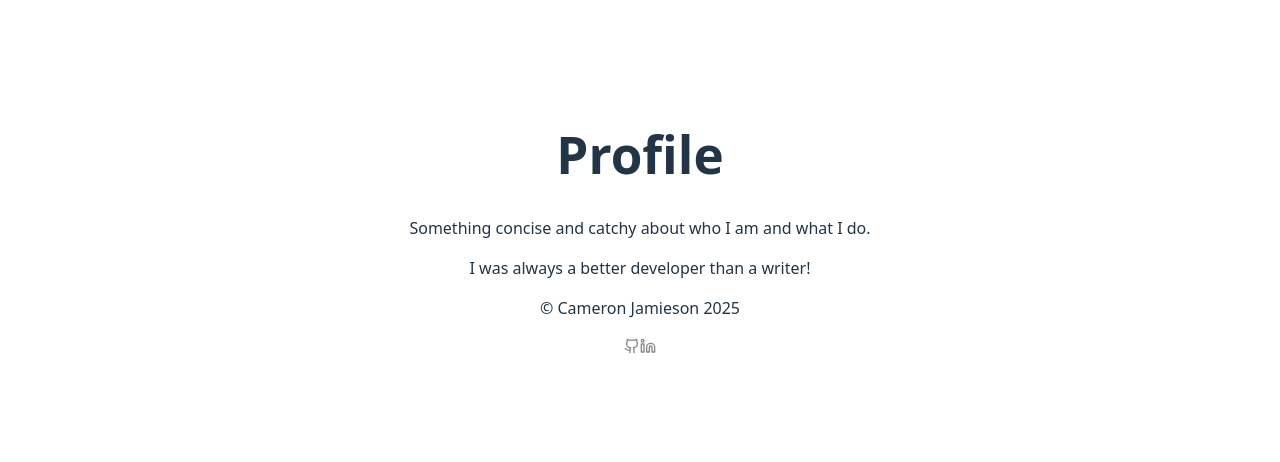
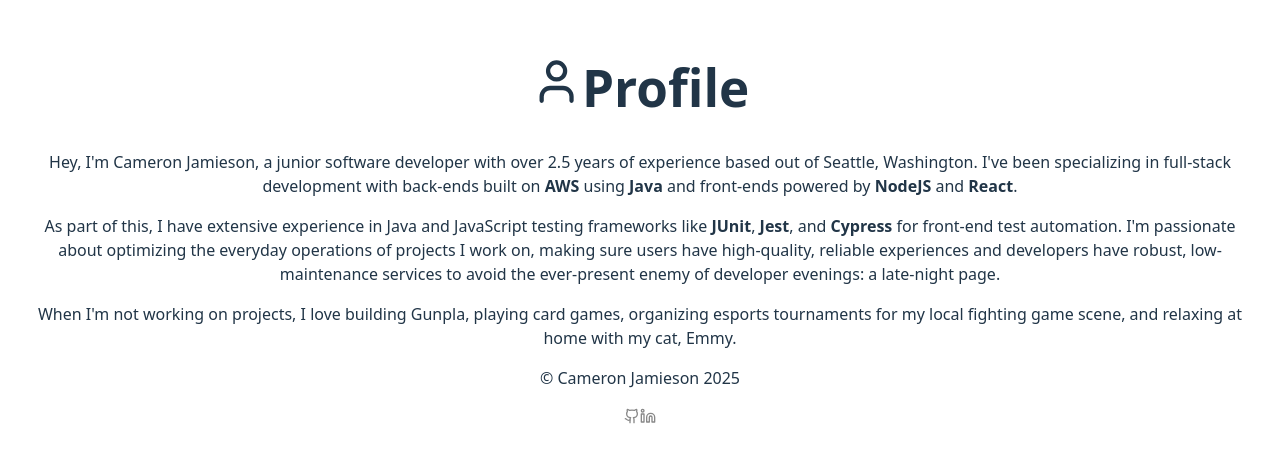
Before and after one commit to Camemes19/personal-web, a React (Vite) app: page / in a window 1280 px wide. Shown: the part 174-636 px from the top of the page. Built offline with nearby package versions, Linux system fonts and the light colour scheme.

Commit message:
feat: small commit, adds profile block to about page

```diff
--- a/src/About.jsx
+++ b/src/About.jsx
@@ -1,19 +1,39 @@
-
+import {LuUser} from "react-icons/lu";
 
 function About() {
 
 
     return (
         <div>
-            <h1>Profile</h1>
+            <h1>
+                <LuUser/>
+                Profile
+            </h1>
             <p>
-                Something concise and catchy about who I am and what I do.
+                Hey, I'm Cameron Jamieson, a junior software developer with over 2.5 years of experience based out of
+                Seattle, Washington. I've been specializing in full-stack development with back-ends built
+                on <b>AWS</b> using <b>Java</b> and front-ends powered by <b>NodeJS</b> and <b>React</b>.
             </p>
             <p>
-                I was always a better developer than a writer!
+                As part of this, I have extensive experience in Java and JavaScript testing frameworks
+                like <b>JUnit</b>, <b>Jest</b>, and <b>Cypress</b> for front-end test automation. I'm passionate about
+                optimizing the everyday operations of projects I work on, making sure users have high-quality, reliable
+                experiences and developers have robust, low-maintenance services to avoid the ever-present enemy of
+                developer evenings: a late-night page.
+            </p>
+            <p>
+                When I'm not working on projects, I love building Gunpla, playing card games, organizing esports
+                tournaments for my local fighting game scene, and relaxing at home with my cat, Emmy.
             </p>
         </div>
     )
+    /** TODO Add sections for:
+     *  - Work Experience/Education
+     *  - CONTACT INFO
+     *  - Achievements/Skills/Certifications
+     *  - Projects?? Maybe a separate page
+     *  - Something fun/interactive
+     */
 }
 
 export default About
```
